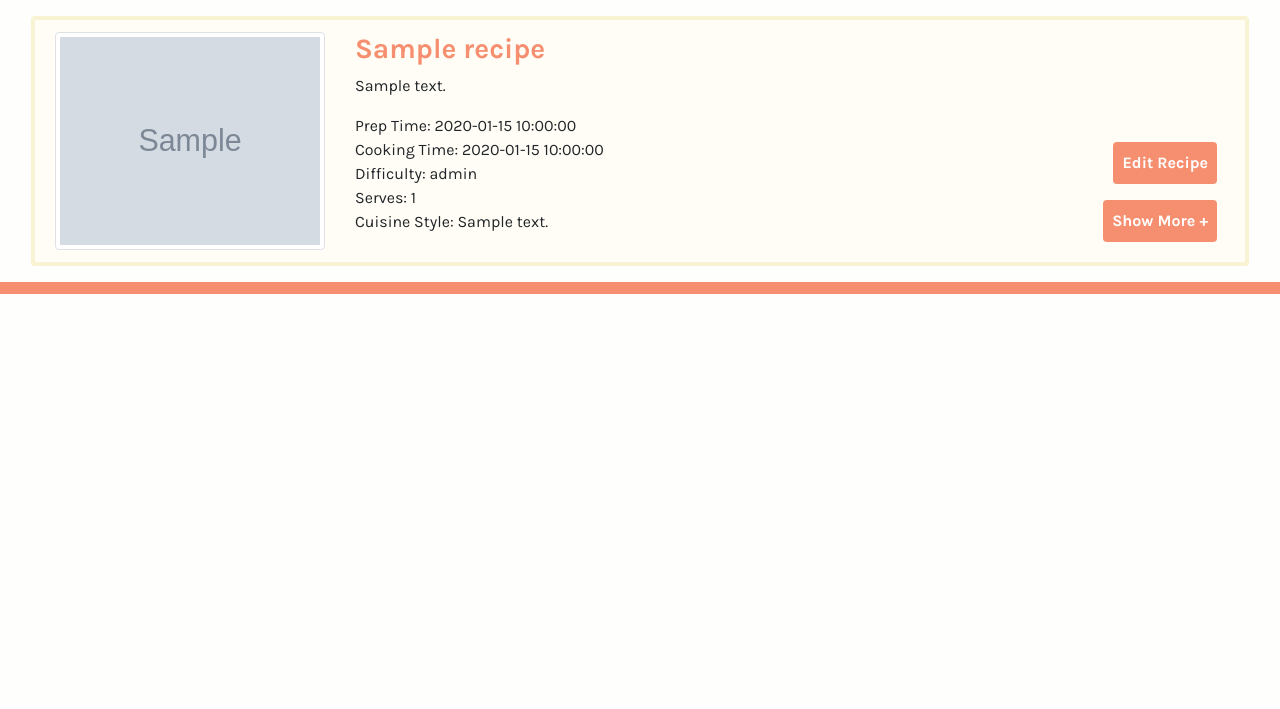
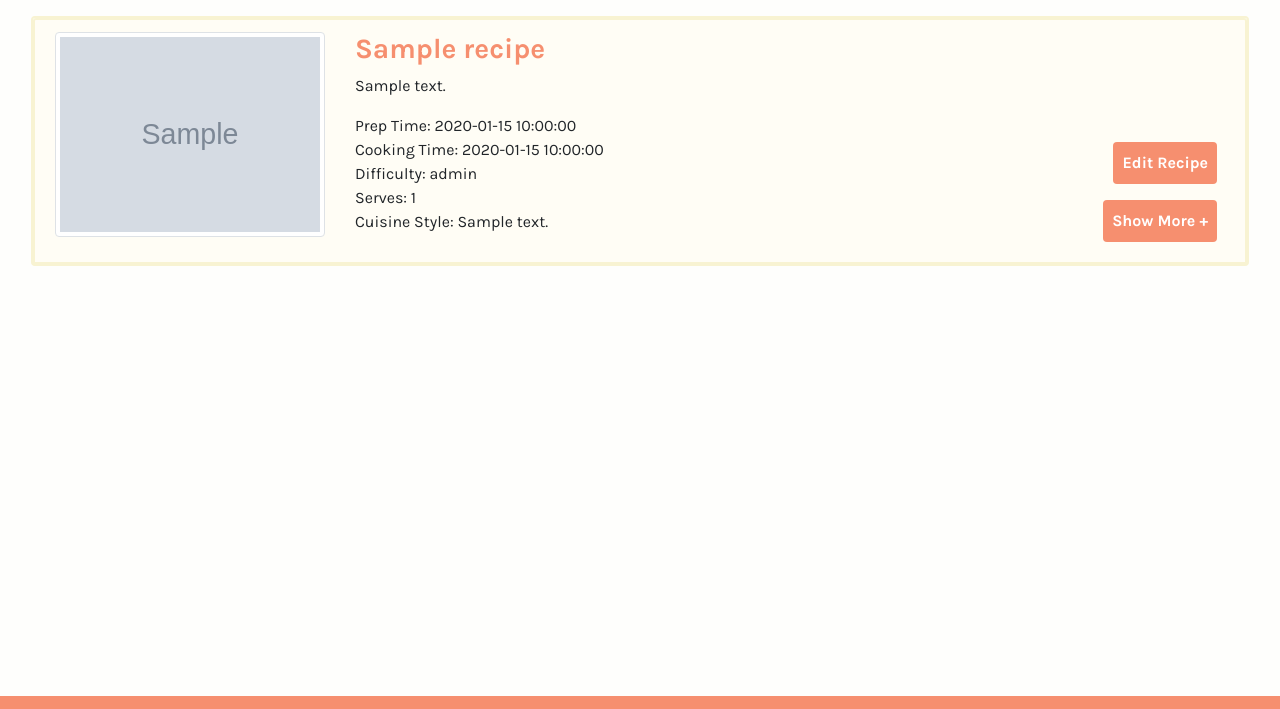
Before and after one commit to CharOConnell/lettuce-cook, a Flask app: page / in a window 1280 px wide. Shown: the part 96-805 px from the top of the page. Before the commit the page ends 390 px from the top, so only its background shows below. Run offline with Flask 2, Linux system fonts and the light colour scheme; grey boxes marked "Sample" are stand-in pictures; a database or web service that is not in the repository returns one stand-in record (values such as "Sample title"); some libraries are stand-ins or nearby versions.

Commit message:
minor tweaks to styling

```diff
--- a/static/css/style.css
+++ b/static/css/style.css
@@ -65,8 +65,8 @@ body {
     }
 }
 
-#homepage {
-    min-height: 88vh;
+.home-page {
+    min-height: 85vh;
 }
 
 /* NAV BAR */
@@ -156,7 +156,9 @@ button.navbar-toggler {
 
 .img-thumbnail {
     display: block;
-    max-height: 21em;
+    width: auto;
+    height: auto;
+    max-height: 15em;
 }
 
 /* RECIPE FORM */
@@ -220,7 +222,7 @@ button.navbar-toggler {
 }
 
 .search-page {
-    min-height: 88vh;
+    min-height: 87vh;
 }
 
 #backbtn {
--- a/templates/home.html
+++ b/templates/home.html
@@ -1,5 +1,5 @@
 {% extends 'base.html' %} {% block content %}
-<div class="container-fluid no-gutters">
+<div class="container-fluid home-page">
 
 
   {% for recipe in recipes %}
@@ -7,7 +7,7 @@
   <div class="card card-accordion">
     <div class="card-header" id="{{recipe._id}}">
         <div class="row">
-            <div class="d-flex col col-md-3 justify-content-center">
+            <div class="d-flex col col-md-3 justify-content-center align-self-start">
                 <img src="{{recipe.photo}}" alt="{{recipe.recipe_name}}" class="img-thumbnail img-fluid">
             </div>
             <div class="w-100 d-md-none"></div>
```
